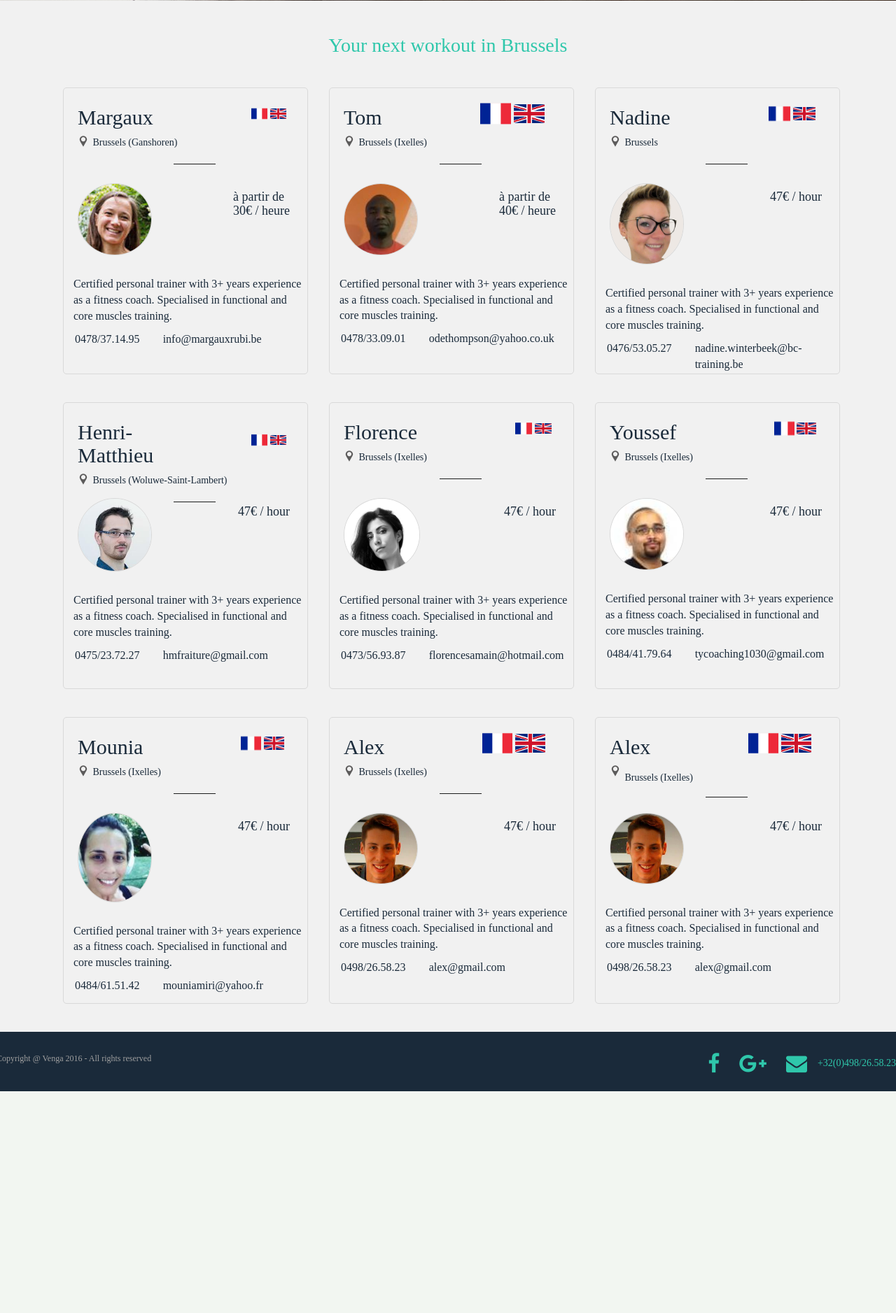
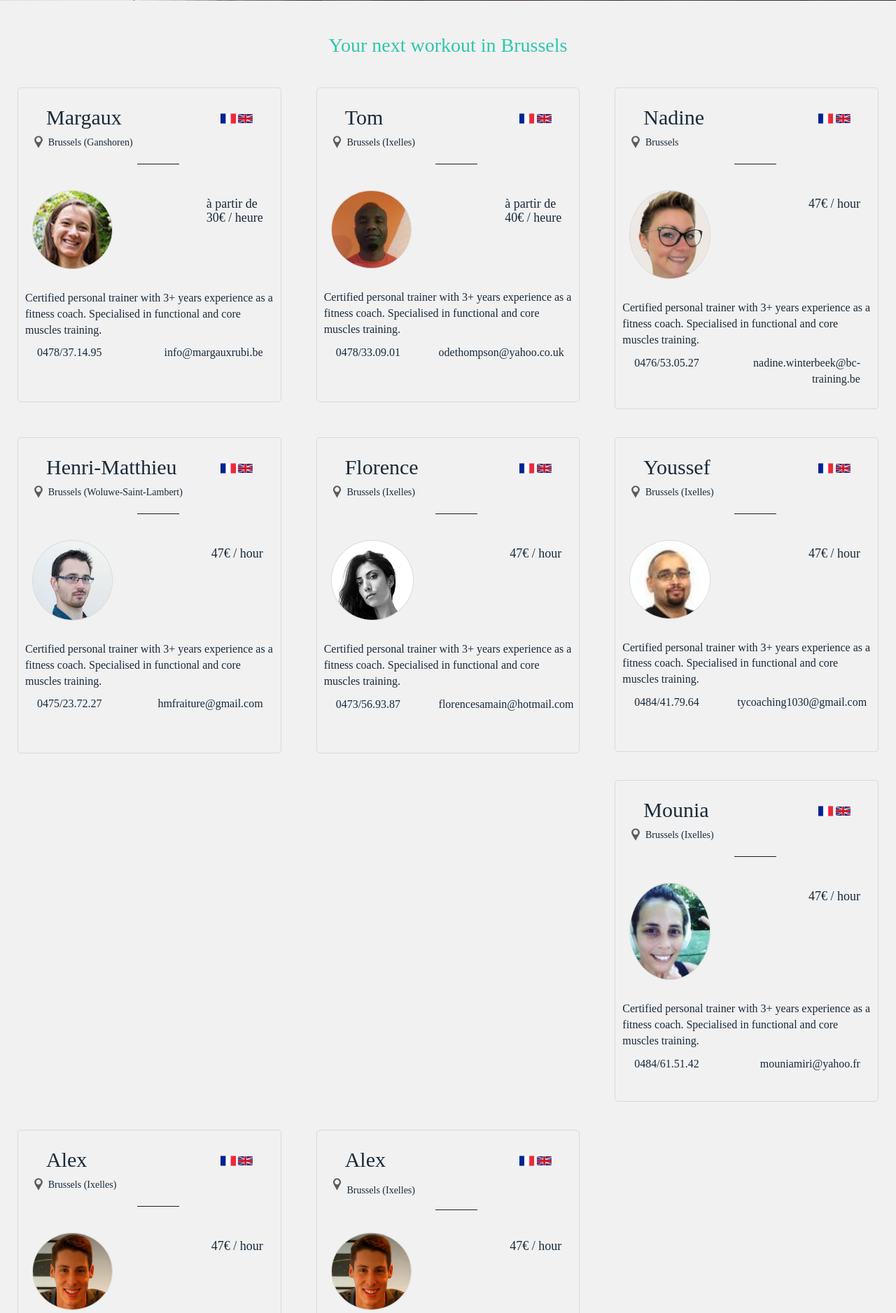
Before and after one commit to AlexTombeur/Venga, a Rails app: page /trainers in a window 1280 px wide. Shown: the part 649-2526 px from the top of the page at 70% size. Before the commit the page ends 2209 px from the top, so only its background shows below. Run offline with Rails 7, Linux system fonts and the light colour scheme; style sheets or scripts are compiled from the project's sources; some libraries are stand-ins or nearby versions.

Commit message:
Trainers page made responsive and edits on homepage

```diff
--- a/app/assets/stylesheets/pages/_home.scss
+++ b/app/assets/stylesheets/pages/_home.scss
@@ -127,11 +127,10 @@ element.style {
 
 .card{
   margin-bottom: 40px;
-  width: 31%;
   color: #1A2A3A;
   padding-bottom: 18px;
   margin-right: 10px;
-  margin-left: 20px;
+  margin-left: 10px;
   border-radius: 10px;
 }
 
--- a/app/assets/stylesheets/pages/_trainers.scss
+++ b/app/assets/stylesheets/pages/_trainers.scss
@@ -89,8 +89,7 @@ html {
 }
 
 .flags{
-  margin-left: 45%;
-  margin-right: 5px;
+  margin-top: 28px;
 }
 
 .location{
@@ -128,15 +127,14 @@ html {
 }
 
 .card {
-  height: 410px;
+  min-height: 410px;
   background-size: cover !important;
   color: #1A2A3A;
   background-color: #F1F1F1;
   position: relative;
   border-radius: 5px;
-
-  margin-right: 10px;
   border: solid 1px #D9D9D9;
+  max-height: 460px;
 }
 .card-user {
   position: absolute;
@@ -151,9 +149,7 @@ html {
 
 
 .card-description {
-  position: absolute;
-  left: 14px;
-  margin-top: 30px;
+  margin: 30px 10px;
 }
 .card-description h2 {
   font-size: 24px;
--- a/app/views/layouts/application.html.erb
+++ b/app/views/layouts/application.html.erb
@@ -25,6 +25,27 @@
       }(document, 'script', 'facebook-jssdk'));
     </script>
     <%= yield %>
+
+    <div class="footer list-inline row">
+      <div class="col-md-12">
+        <div class="copyright col-md-6">
+          <p>Copyright @ Venga 2016 - All rights reserved</p>
+        </div>
+        <div class="infos list-inline pull-right">
+          <a href="https://www.facebook.com/bevenga">
+            <i class="fa fa-facebook hello"></i>
+          </a>
+          <a href="https://plus.google.com/u/0/112317262085738282278">
+            <i class="fa fa-google-plus hello"></i>
+          </a>
+          <a href="mailto:alexandre.tombeur@gmail.com?subject=Info Venga">
+            <i class="fa fa-envelope hello" aria-hidden="true"></i>
+          </a>
+          <p class="phone">+32(0)498/26.58.23</p>
+        </div>
+      </div>
+    </div>
+
     <%= javascript_include_tag 'application' %>
   </body>
 
--- a/app/views/pages/trainers.html.erb
+++ b/app/views/pages/trainers.html.erb
@@ -17,12 +17,13 @@
 
     <p class="subsub text-center">Your next workout in Brussels</p>
 
-    <div class="container list-inline">
+    <div class="row">
+      <div class="col-md-4">
         <div class="card">
           <div class="card-category">
-          <div class=" line1 list-inline">
-            <h2>Margaux</h2>
-              <div class="flags">
+            <div class="line1 row">
+              <div class="col-md-9 col-sm-9 col-xs-9"><h2>Margaux</h2></div>
+              <div class="col-md-3 col-sm-3 col-xs-3 flags">
                 <%= image_tag("fr.png", :alt => "rss feed", :height => "40%", :width => "40%", class: "") %>
                 <%= image_tag("en.png", :alt => "rss feed", :height => "40%", :width => "40%", class: "") %>
               </div>
@@ -44,18 +45,19 @@
 
           <div class="card-description">
             <p>Certified personal trainer with 3+ years experience as a fitness coach. Specialised in functional and core muscles training. </p>
-          <div class="contact list-inline">
-            <p>0478/37.14.95</p>
-            <div class="mail"><p>info@margauxrubi.be</p></div>
+            <div class="contact row">
+              <div class="col-md-5 col-sm-12 col-xs-12"><p>0478/37.14.95</p></div>
+             <div class="col-md-7 col-sm-12 col-xs-12 text-right"><p>info@margauxrubi.be</p></div>
             </div>
           </div>
         </div>
-
+      </div>
+      <div class="col-md-4">
         <div class="card">
           <div class="card-category">
-          <div class=" line1 list-inline">
-            <h2>Tom</h2>
-              <div class="flags">
+            <div class="line1 row">
+              <div class="col-md-9 col-sm-9 col-xs-9"><h2>Tom</h2></div>
+              <div class="col-md-3 col-sm-3 col-xs-3 flags">
                 <%= image_tag("fr.png", :alt => "rss feed", :height => "40%", :width => "40%", class: "") %>
                 <%= image_tag("en.png", :alt => "rss feed", :height => "40%", :width => "40%", class: "") %>
               </div>
@@ -77,18 +79,20 @@
 
           <div class="card-description">
             <p>Certified personal trainer with 3+ years experience as a fitness coach. Specialised in functional and core muscles training. </p>
-          <div class="contact list-inline">
-            <p>0478/33.09.01</p>
-            <div class="mail"><p>odethompson@yahoo.co.uk</p></div>
+            <div class="contact row">
+              <div class="col-md-5 col-sm-12 col-xs-12"><p>0478/33.09.01</p></div>
+              <div class="col-md-7 col-sm-12 col-xs-12 text-right"><p>odethompson@yahoo.co.uk</p></div>
+            </div>
           </div>
         </div>
       </div>
 
+      <div class="col-md-4">
         <div class="card">
           <div class="card-category">
-          <div class=" line1 list-inline">
-            <h2>Nadine</h2>
-              <div class="flags">
+            <div class="line1 row">
+              <div class="col-md-9 col-sm-9 col-xs-9"><h2>Nadine</h2></div>
+              <div class="col-md-3 col-sm-3 col-xs-3 flags">
                 <%= image_tag("fr.png", :alt => "rss feed", :height => "40%", :width => "40%", class: "") %>
                 <%= image_tag("en.png", :alt => "rss feed", :height => "40%", :width => "40%", class: "") %>
               </div>
@@ -107,20 +111,20 @@
 
           <div class="card-description">
             <p>Certified personal trainer with 3+ years experience as a fitness coach. Specialised in functional and core muscles training. </p>
-          <div class="contact list-inline">
-            <p>0476/53.05.27 </p>
-            <div class="mail"><p>nadine.winterbeek@bc-training.be</p></div>
+            <div class="contact row">
+              <div class="col-md-5 col-sm-12 col-xs-12"><p>0476/53.05.27 </p></div>
+              <div class="col-md-7 col-sm-12 col-xs-12 text-right"><p>nadine.winterbeek@bc-training.be</p></div>
             </div>
           </div>
         </div>
       </div>
 
-    <div class="container list-inline">
+      <div class="col-md-4">
         <div class="card">
           <div class="card-category">
-          <div class=" line1 list-inline">
-            <h2>Henri-Matthieu</h2>
-              <div class="flags">
+            <div class="line1 row">
+              <div class="col-md-9 col-sm-9 col-xs-9"><h2>Henri-Matthieu</h2></div>
+              <div class="col-md-3 col-sm-3 col-xs-3 flags">
                 <%= image_tag("fr.png", :alt => "rss feed", :height => "40%", :width => "40%", class: "") %>
                 <%= image_tag("en.png", :alt => "rss feed", :height => "40%", :width => "40%", class: "") %>
               </div>
@@ -139,18 +143,20 @@
 
           <div class="card-description">
             <p>Certified personal trainer with 3+ years experience as a fitness coach. Specialised in functional and core muscles training. </p>
-          <div class="contact list-inline">
-            <p>0475/23.72.27 </p>
-            <div class="mail"><p>hmfraiture@gmail.com</p></div>
+            <div class="contact row">
+              <div class="col-md-5 col-sm-12 col-xs-12"><p>0475/23.72.27 </p></div>
+              <div class="col-md-7 col-sm-12 col-xs-12 text-right"><p>hmfraiture@gmail.com</p></div>
+            </div>
           </div>
         </div>
       </div>
 
+      <div class="col-md-4">
         <div class="card">
           <div class="card-category">
-          <div class=" line1 list-inline">
-            <h2>Florence</h2>
-              <div class="flags">
+            <div class="line1 row">
+              <div class="col-md-9 col-sm-9 col-xs-9"><h2>Florence</h2></div>
+              <div class="col-md-3 col-sm-3 col-xs-3 flags">
                 <%= image_tag("fr.png", :alt => "rss feed", :height => "40%", :width => "40%", class: "") %>
                 <%= image_tag("en.png", :alt => "rss feed", :height => "40%", :width => "40%", class: "") %>
               </div>
@@ -169,18 +175,20 @@
 
           <div class="card-description">
             <p>Certified personal trainer with 3+ years experience as a fitness coach. Specialised in functional and core muscles training. </p>
-          <div class="contact list-inline">
-            <p>0473/56.93.87</p>
-            <div class="mail"><p>florencesamain@hotmail.com</p></div>
+            <div class="contact row">
+              <div class="col-md-5 col-sm-12 col-xs-12"><p>0473/56.93.87</p></div>
+              <div class="col-md-7 col-sm-12 col-xs-12 text-right"><p>florencesamain@hotmail.com</p></div>
+            </div>
           </div>
         </div>
       </div>
 
+      <div class="col-md-4">
         <div class="card">
           <div class="card-category">
-          <div class=" line1 list-inline">
-            <h2>Youssef</h2>
-              <div class="flags">
+            <div class="line1 row">
+              <div class="col-md-9 col-sm-9 col-xs-9"><h2>Youssef</h2></div>
+              <div class="col-md-3 col-sm-3 col-xs-3 flags">
                 <%= image_tag("fr.png", :alt => "rss feed", :height => "40%", :width => "40%", class: "") %>
                 <%= image_tag("en.png", :alt => "rss feed", :height => "40%", :width => "40%", class: "") %>
               </div>
@@ -199,20 +207,20 @@
 
           <div class="card-description">
             <p>Certified personal trainer with 3+ years experience as a fitness coach. Specialised in functional and core muscles training. </p>
-          <div class="contact list-inline">
-            <p>0484/41.79.64</p>
-            <div class="mail"><p>tycoaching1030@gmail.com</p></div>
+            <div class="contact row">
+              <div class="col-md-5 col-sm-12 col-xs-12"><p>0484/41.79.64</p></div>
+              <div class="col-md-7 col-sm-12 col-xs-12 text-right"><p>tycoaching1030@gmail.com</p></div>
             </div>
           </div>
         </div>
       </div>
 
-    <div class="container list-inline">
+      <div class="col-md-4">
         <div class="card">
           <div class="card-category">
-          <div class=" line1 list-inline">
-            <h2>Mounia</h2>
-              <div class="flags">
+            <div class="line1 row">
+              <div class="col-md-9 col-sm-9 col-xs-9"><h2>Mounia</h2></div>
+              <div class="col-md-3 col-sm-3 col-xs-3 flags">
                 <%= image_tag("fr.png", :alt => "rss feed", :height => "40%", :width => "40%", class: "") %>
                 <%= image_tag("en.png", :alt => "rss feed", :height => "40%", :width => "40%", class: "") %>
               </div>
@@ -231,18 +239,20 @@
 
           <div class="card-description">
             <p>Certified personal trainer with 3+ years experience as a fitness coach. Specialised in functional and core muscles training. </p>
-          <div class="contact list-inline">
-            <p>0484/61.51.42</p>
-            <div class="mail"><p>mouniamiri@yahoo.fr</p></div>
+            <div class="contact row">
+              <div class="col-md-5 col-sm-12 col-xs-12"><p>0484/61.51.42</p></div>
+              <div class="col-md-7 col-sm-12 col-xs-12 text-right"><p>mouniamiri@yahoo.fr</p></div>
+            </div>
           </div>
         </div>
       </div>
 
+      <div class="col-md-4">
         <div class="card">
           <div class="card-category">
-          <div class=" line1 list-inline">
-            <h2>Alex</h2>
-              <div class="flags">
+            <div class="line1 row">
+              <div class="col-md-9 col-sm-9 col-xs-9"><h2>Alex</h2></div>
+              <div class="col-md-3 col-sm-3 col-xs-3 flags">
                 <%= image_tag("fr.png", :alt => "rss feed", :height => "40%", :width => "40%", class: "") %>
                 <%= image_tag("en.png", :alt => "rss feed", :height => "40%", :width => "40%", class: "") %>
               </div>
@@ -261,18 +271,20 @@
 
           <div class="card-description">
             <p>Certified personal trainer with 3+ years experience as a fitness coach. Specialised in functional and core muscles training. </p>
-          <div class="contact list-inline">
-            <p>0498/26.58.23</p>
-            <div class="mail"><p>alex@gmail.com</p></div>
+            <div class="contact row">
+              <div class="col-md-5 col-sm-12 col-xs-12"><p>0498/26.58.23</p></div>
+              <div class="col-md-7 col-sm-12 col-xs-12 text-right"><p>alex@gmail.com</p></div>
+            </div>
           </div>
         </div>
       </div>
 
+      <div class="col-md-4">
         <div class="card">
           <div class="card-category">
-          <div class=" line1 list-inline">
-            <h2>Alex</h2>
-              <div class="flags">
+            <div class="line1 row">
+              <div class="col-md-9 col-sm-9 col-xs-9"><h2>Alex</h2></div>
+              <div class="col-md-3 col-sm-3 col-xs-3 flags">
                 <%= image_tag("fr.png", :alt => "rss feed", :height => "40%", :width => "40%", class: "") %>
                 <%= image_tag("en.png", :alt => "rss feed", :height => "40%", :width => "40%", class: "") %>
               </div>
@@ -291,31 +303,13 @@
 
           <div class="card-description">
             <p>Certified personal trainer with 3+ years experience as a fitness coach. Specialised in functional and core muscles training. </p>
-          <div class="contact list-inline">
-            <p>0498/26.58.23</p>
-            <div class="mail"><p>alex@gmail.com</p></div>
+            <div class="contact row">
+              <div class="col-md-5 col-sm-12 col-xs-12"><p>0498/26.58.23</p></div>
+              <div class="col-md-7 col-sm-12 col-xs-12 text-right"><p>alex@gmail.com</p></div>
             </div>
           </div>
         </div>
       </div>
-
-      <div class="footer list-inline">
-        <div class="copyright">
-          <p>Copyright @ Venga 2016 - All rights reserved</p>
-        </div>
-        <div class="infos list-inline">
-          <a href="https://www.facebook.com/bevenga">
-            <i class="fa fa-facebook hello"></i>
-          </a>
-          <a href="https://plus.google.com/u/0/112317262085738282278">
-            <i class="fa fa-google-plus hello"></i>
-          </a>
-          <a href="mailto:alexandre.tombeur@gmail.com?subject=Info Venga">
-            <i class="fa fa-envelope hello" aria-hidden="true"></i>
-          </a>
-          <p class="phone">+32(0)498/26.58.23</p>
-        </div>
-
     </div>
     </body>
 
```
Also changed, not shown: app/views/pages/en.html.erb (+0 -20 lines), app/views/pages/home.html.erb (+0 -17 lines). Lines whose indentation alone changed are shown as unchanged.
